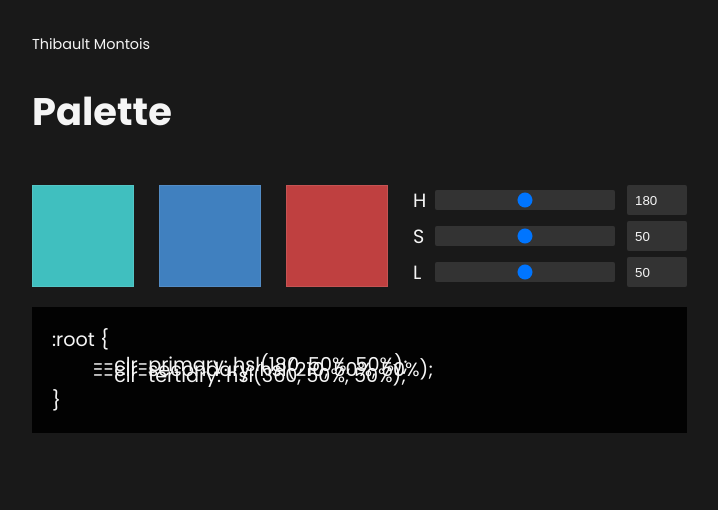
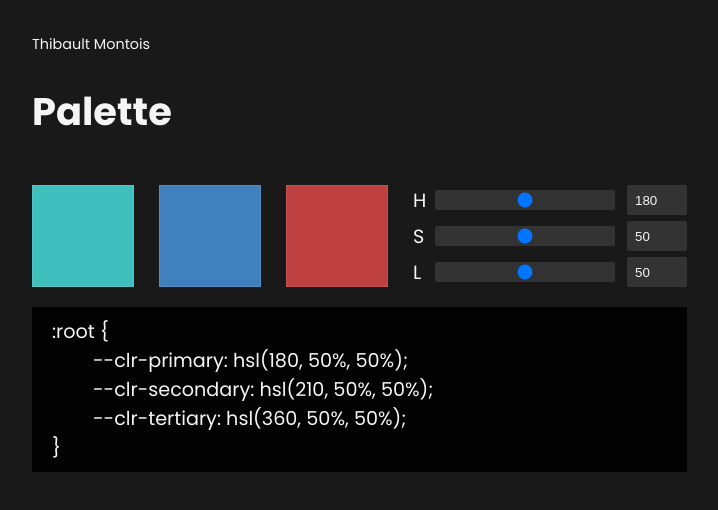
Before and after one commit to ThibaultMontois/AstonColorPalette, an Angular app: page / in a window 1280 px wide. Shown: the top 510 px of the page, without its empty margins (56-774 px from the left). Built offline with nearby package versions, Linux system fonts and the light colour scheme.

Commit message:
Update color-palette.component.scss

```diff
--- a/src/app/components/color-palette/color-palette.component.scss
+++ b/src/app/components/color-palette/color-palette.component.scss
@@ -16,6 +16,8 @@
     &__css-text {
         padding: 10px 20px;
         background-color: rgba(0, 0, 0, 0.9);
-        line-height: 0.3;
+        p {
+            display: inline;
+        }
     }
 }
```
